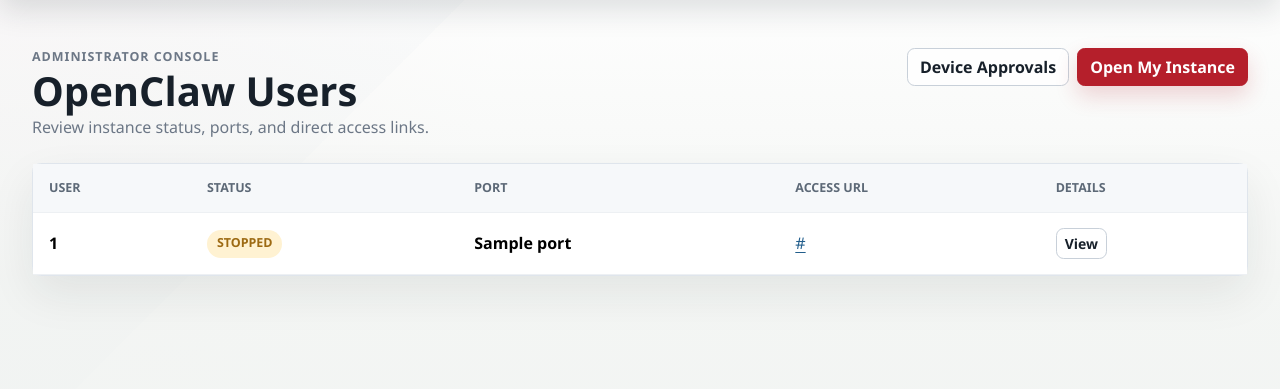
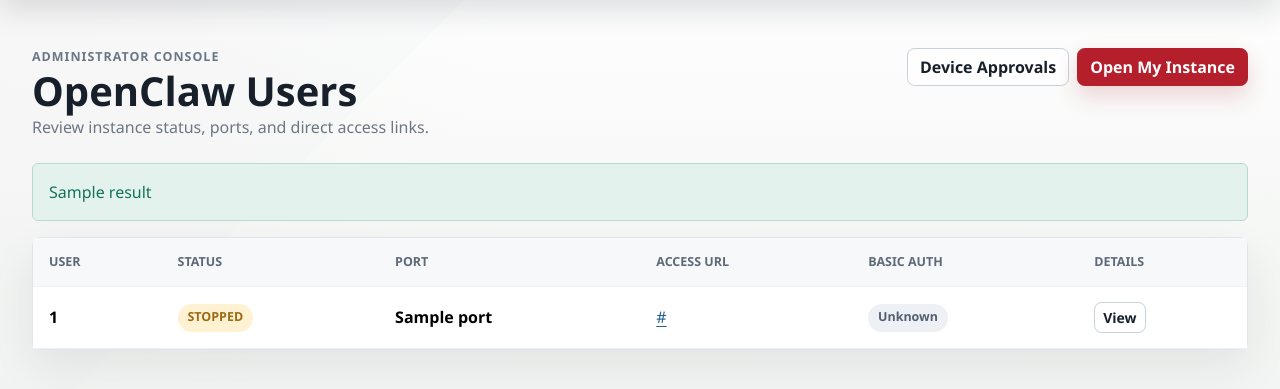
Before and after one commit to yipwingtim/openclaw-manager, a Flask app: template services/manager-web/templates/admin_users.html in a window 1280 px wide. Shown: the part 56-445 px from the top of the page. Run offline with Flask 3, Linux system fonts and the light colour scheme; the template is opened without the code that fills it: most values are stand-ins (such as "Sample title", 1, 10 or a date in 2020).

Commit message:
feat(auth): add admin Basic Auth toggle, 支持管理页启停实例 Basic Auth

```diff
--- a/services/docker-compose.yml
+++ b/services/docker-compose.yml
@@ -14,7 +14,8 @@ services:
     volumes:
       - ..:/opt/openclaw-manager:ro
       - ${OPENCLAW_PUBLIC_DIR:-/data/docker/openclaw-public}:${OPENCLAW_PUBLIC_DIR:-/data/docker/openclaw-public}
-      - ${NGINX_USERS_CONF_DIR:-/data/docker/nginx/conf}:${NGINX_USERS_CONF_DIR:-/data/docker/nginx/conf}:ro
+      - ${NGINX_USERS_CONF_DIR:-/data/docker/nginx/conf}:${NGINX_USERS_CONF_DIR:-/data/docker/nginx/conf}
+      - ${NGINX_AUTH_DIR:-/data/docker/nginx/auth}:${NGINX_AUTH_DIR:-/data/docker/nginx/auth}:ro
       - /var/run/docker.sock:/var/run/docker.sock
     networks:
       - agent-net
--- a/services/manager-web/app.py
+++ b/services/manager-web/app.py
@@ -1,6 +1,8 @@
 import os
 import re
+import shutil
 import subprocess
+import tempfile
 from urllib.parse import urlencode
 from pathlib import Path
 
@@ -13,6 +15,7 @@ MANAGER_DIR = Path(os.environ.get("OPENCLAW_MANAGER_DIR", "/opt/openclaw-manager
 PUBLIC_DIR = Path(os.environ.get("OPENCLAW_PUBLIC_DIR", "/data/docker/openclaw-public"))
 NGINX_USERS_CONF_DIR = Path(os.environ.get("NGINX_USERS_CONF_DIR", "/data/docker/nginx/conf"))
 PUBLIC_HOST = os.environ.get("PUBLIC_HOST", "")
+NGINX_CONTAINER_NAME = os.environ.get("NGINX_CONTAINER_NAME", "openclaw-nginx")
 
 USER_ID_RE = re.compile(r"^[A-Za-z0-9_.-]{1,64}$")
 MAX_UPLOAD_BYTES = int(os.environ.get("MANAGER_UPLOAD_MAX_BYTES", str(50 * 1024 * 1024)))
@@ -258,6 +261,19 @@ def detect_port(user_id):
     return ""
 
 
+def is_basic_auth_enabled(user_id):
+    nginx_conf = NGINX_USERS_CONF_DIR / f"{user_id}.conf"
+    if not nginx_conf.is_file():
+        return None
+
+    text = nginx_conf.read_text(encoding="utf-8", errors="ignore")
+    if "auth_basic off;" in text:
+        return False
+    if 'auth_basic "OpenClaw Login";' in text:
+        return True
+    return None
+
+
 def get_container_status(user_id):
     container_name = f"openclaw_{user_id}"
     result = subprocess.run(
@@ -320,6 +336,7 @@ def list_active_users():
                 "status": get_container_status(user_id),
                 "port": port,
                 "access_url": build_access_url(port),
+                "basic_auth_enabled": is_basic_auth_enabled(user_id),
             }
         )
     return users
@@ -505,7 +522,86 @@ def admin_users():
     denied = require_admin()
     if denied:
         return denied
-    return render_template("admin_users.html", users=list_active_users())
+    return render_template(
+        "admin_users.html",
+        users=list_active_users(),
+        result=request.args.get("result", ""),
+        error=request.args.get("error", ""),
+    )
+
+
+@app.post("/admin/users/<user_id>/basic-auth")
+def admin_set_basic_auth(user_id):
+    denied = require_admin()
+    if denied:
+        return denied
+
+    user_id = validate_user_id(user_id)
+    if not user_id:
+        return render_template("error.html", message="Invalid user id."), 400
+
+    enabled = request.form.get("enabled", "").strip().lower()
+    if enabled not in {"true", "false"}:
+        return redirect(url_for("admin_users", error="Invalid Basic Auth state."))
+
+    nginx_conf = NGINX_USERS_CONF_DIR / f"{user_id}.conf"
+    if not nginx_conf.is_file():
+        return redirect(url_for("admin_users", error=f"Nginx config not found: {user_id}"))
+
+    backup_fd, backup_name = tempfile.mkstemp(prefix=f"{user_id}.", suffix=".conf")
+    os.close(backup_fd)
+    backup_path = Path(backup_name)
+    shutil.copy2(nginx_conf, backup_path)
+
+    try:
+        update = subprocess.run(
+            [str(MANAGER_DIR / "scripts" / "set_basic_auth.sh"), enabled, user_id],
+            cwd=str(MANAGER_DIR),
+            text=True,
+            capture_output=True,
+            timeout=30,
+            check=False,
+        )
+        update_output = (update.stdout + "\n" + update.stderr).strip()
+        if update.returncode != 0:
+            shutil.copy2(backup_path, nginx_conf)
+            return redirect(url_for("admin_users", error=update_output[-1200:]))
+
+        test = subprocess.run(
+            ["docker", "exec", NGINX_CONTAINER_NAME, "nginx", "-t"],
+            text=True,
+            capture_output=True,
+            timeout=30,
+            check=False,
+        )
+        test_output = (test.stdout + "\n" + test.stderr).strip()
+        if test.returncode != 0:
+            shutil.copy2(backup_path, nginx_conf)
+            return redirect(url_for("admin_users", error=f"Nginx test failed. Restored config.\n{test_output[-1200:]}"))
+
+        reload_result = subprocess.run(
+            ["docker", "exec", NGINX_CONTAINER_NAME, "nginx", "-s", "reload"],
+            text=True,
+            capture_output=True,
+            timeout=30,
+            check=False,
+        )
+        reload_output = (reload_result.stdout + "\n" + reload_result.stderr).strip()
+        if reload_result.returncode != 0:
+            shutil.copy2(backup_path, nginx_conf)
+            subprocess.run(
+                ["docker", "exec", NGINX_CONTAINER_NAME, "nginx", "-s", "reload"],
+                text=True,
+                capture_output=True,
+                timeout=30,
+                check=False,
+            )
+            return redirect(url_for("admin_users", error=f"Nginx reload failed. Restored config.\n{reload_output[-1200:]}"))
+
+        state = "enabled" if enabled == "true" else "disabled"
+        return redirect(url_for("admin_users", result=f"Basic Auth {state}: {user_id}"))
+    finally:
+        backup_path.unlink(missing_ok=True)
 
 
 @app.get("/instance-admin")
--- a/services/manager-web/templates/admin_users.html
+++ b/services/manager-web/templates/admin_users.html
@@ -13,6 +13,13 @@
     </div>
   </div>
 
+  {% if result %}
+    <div class="alert soft-success">{{ result }}</div>
+  {% endif %}
+  {% if error %}
+    <div class="alert soft-danger">{{ error }}</div>
+  {% endif %}
+
   <div class="surface">
       {% if users %}
         <div class="table-responsive">
@@ -23,6 +30,7 @@
                 <th>Status</th>
                 <th>Port</th>
                 <th>Access URL</th>
+                <th>Basic Auth</th>
                 <th>Details</th>
               </tr>
             </thead>
@@ -47,6 +55,27 @@
                       Unknown
                     {% endif %}
                   </td>
+                  <td>
+                    {% if user.basic_auth_enabled == true %}
+                      <div class="d-flex align-items-center gap-2">
+                        <span class="badge-status badge-running">Enabled</span>
+                        <form method="post" action="/admin/users/{{ user.user_id }}/basic-auth">
+                          <input type="hidden" name="enabled" value="false">
+                          <button class="btn btn-sm btn-outline-danger" type="submit">Disable</button>
+                        </form>
+                      </div>
+                    {% elif user.basic_auth_enabled == false %}
+                      <div class="d-flex align-items-center gap-2">
+                        <span class="badge-status badge-stopped">Disabled</span>
+                        <form method="post" action="/admin/users/{{ user.user_id }}/basic-auth">
+                          <input type="hidden" name="enabled" value="true">
+                          <button class="btn btn-sm btn-oc-outline" type="submit">Enable</button>
+                        </form>
+                      </div>
+                    {% else %}
+                      <span class="badge-status badge-neutral">Unknown</span>
+                    {% endif %}
+                  </td>
                   <td><a class="btn btn-sm btn-oc-outline" href="/users/{{ user.user_id }}">View</a></td>
                 </tr>
               {% endfor %}
```
Also changed, not shown: docs/user-self-service-panel.md (+15 -0 lines), README.md, 5 other files.
